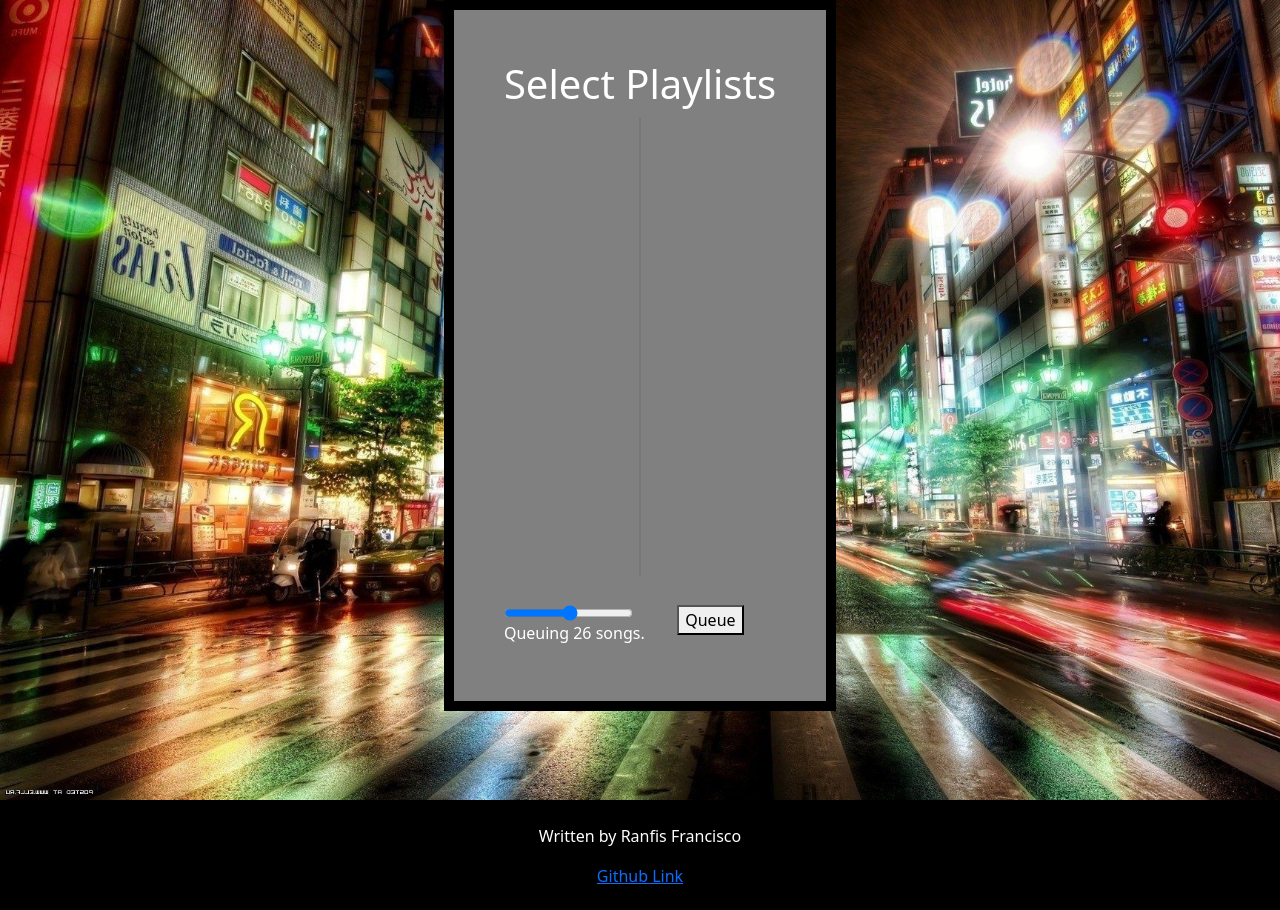
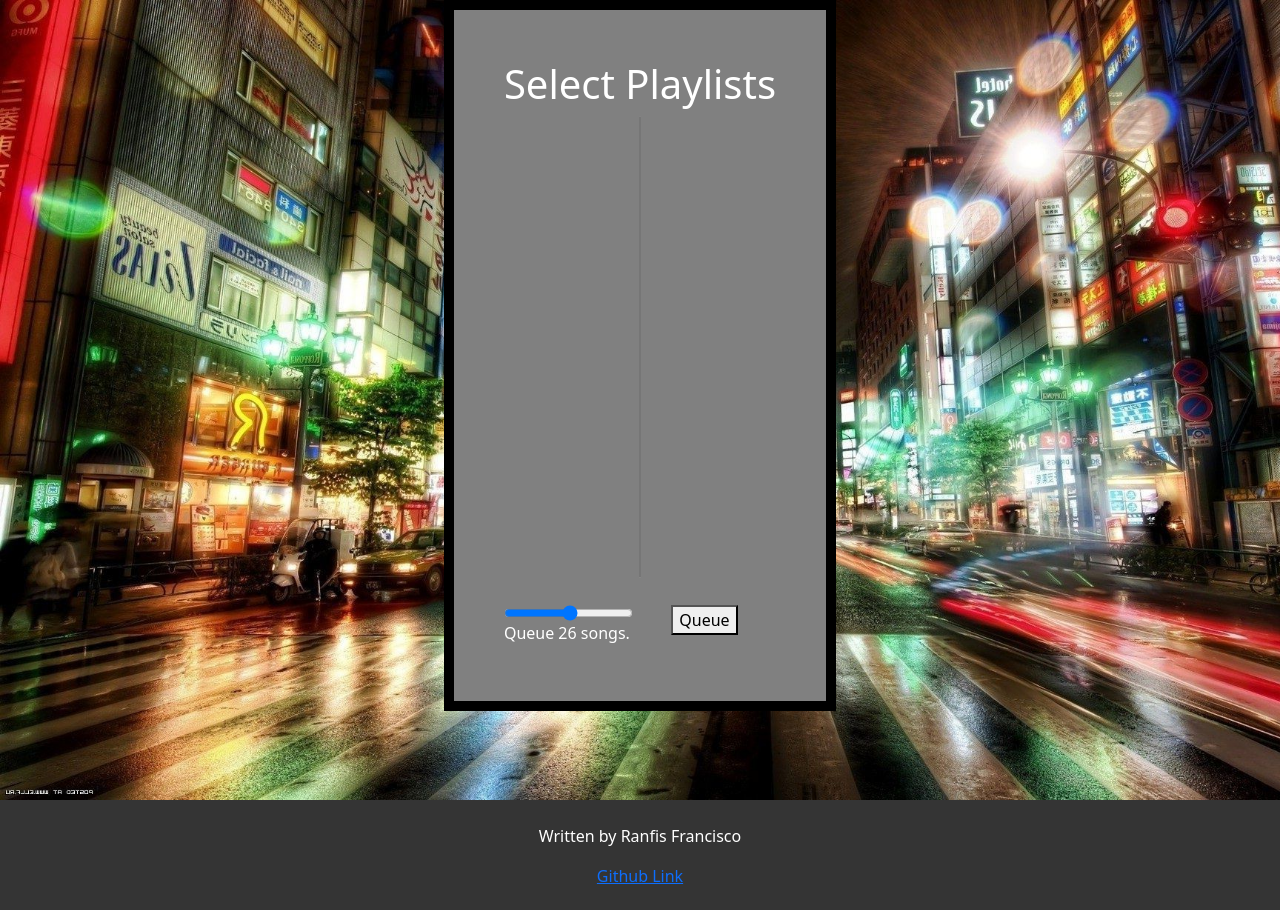
Before and after one commit to ranfisfrancisco/spotify-shuffler-webpage, a Django app: template main/templates/main/select.html in a window 1280 px wide. Run offline with Django 4.2, Linux system fonts and the light colour scheme; the template is opened without the code that fills it, so the values that code supplies are empty.

Commit message:
Changed footer color

```diff
--- a/main/templates/main/select.html
+++ b/main/templates/main/select.html
@@ -43,7 +43,7 @@
 <script type="text/javascript">
     changeHandler();
     function changeHandler(){
-        document.getElementById("queue_label").innerHTML = "Queuing " + document.getElementById('queue_limit').value + " songs.";
+        document.getElementById("queue_label").innerHTML = "Queue " + document.getElementById('queue_limit').value + " songs.";
     }
 
     function clickButton(){
--- a/static/css/site.css
+++ b/static/css/site.css
@@ -1,3 +1,16 @@
+.base-footer{
+	text-align: center;
+	background-color: #343434;
+}
+
+.footer-text{
+	color: white
+}
+
+footer {
+	height:110px;
+}
+
 .login-page {
 	background-image: url('../images/city.jpg');
 	background-color: black;
@@ -52,14 +65,3 @@
 	float: left;
 	clear: left;
 }
-
-.base-footer{
-	text-align: center;
-	background-color: black;
-}
-
-.footer-text{
-	color: white
-}
-
-footer {height:110px;}
```
